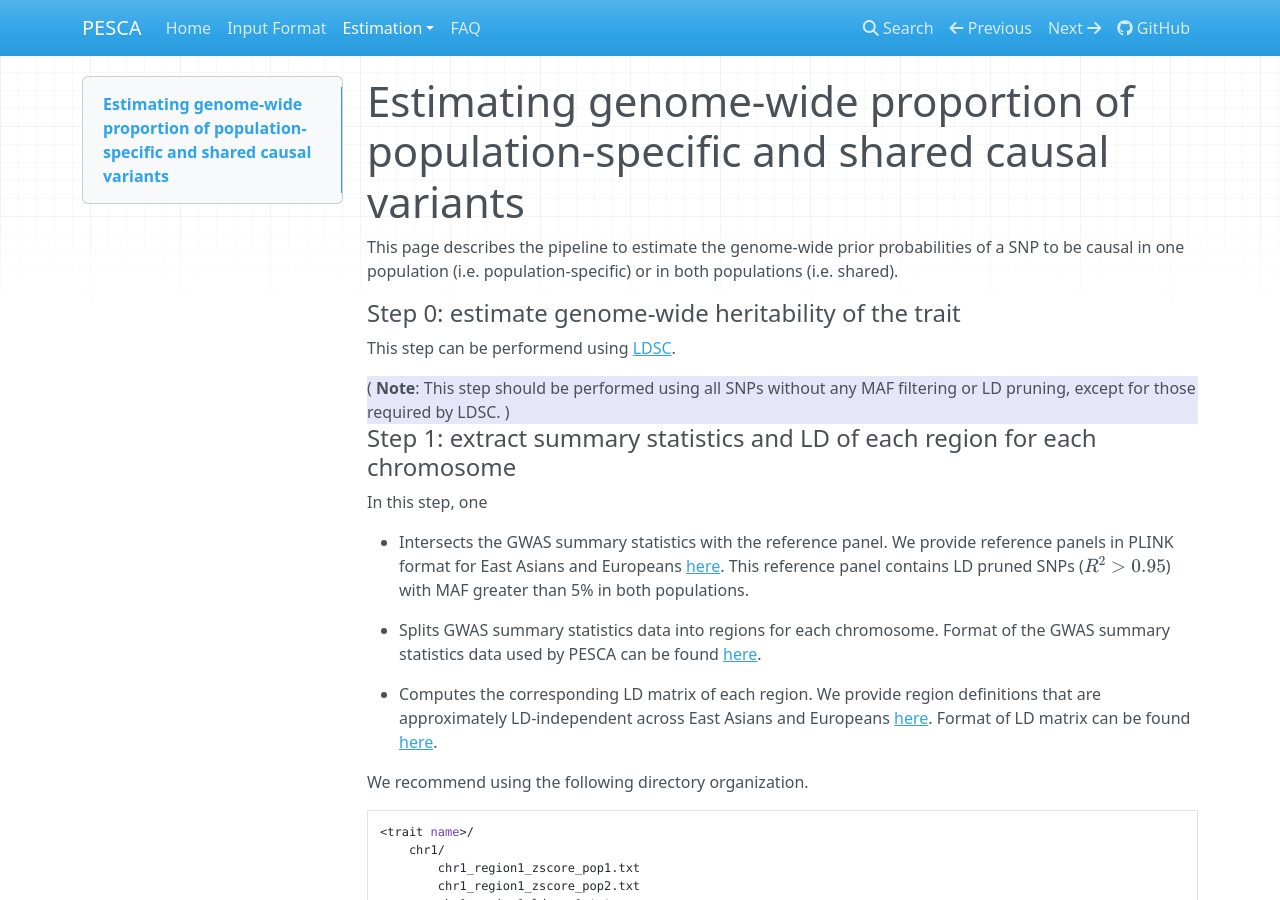
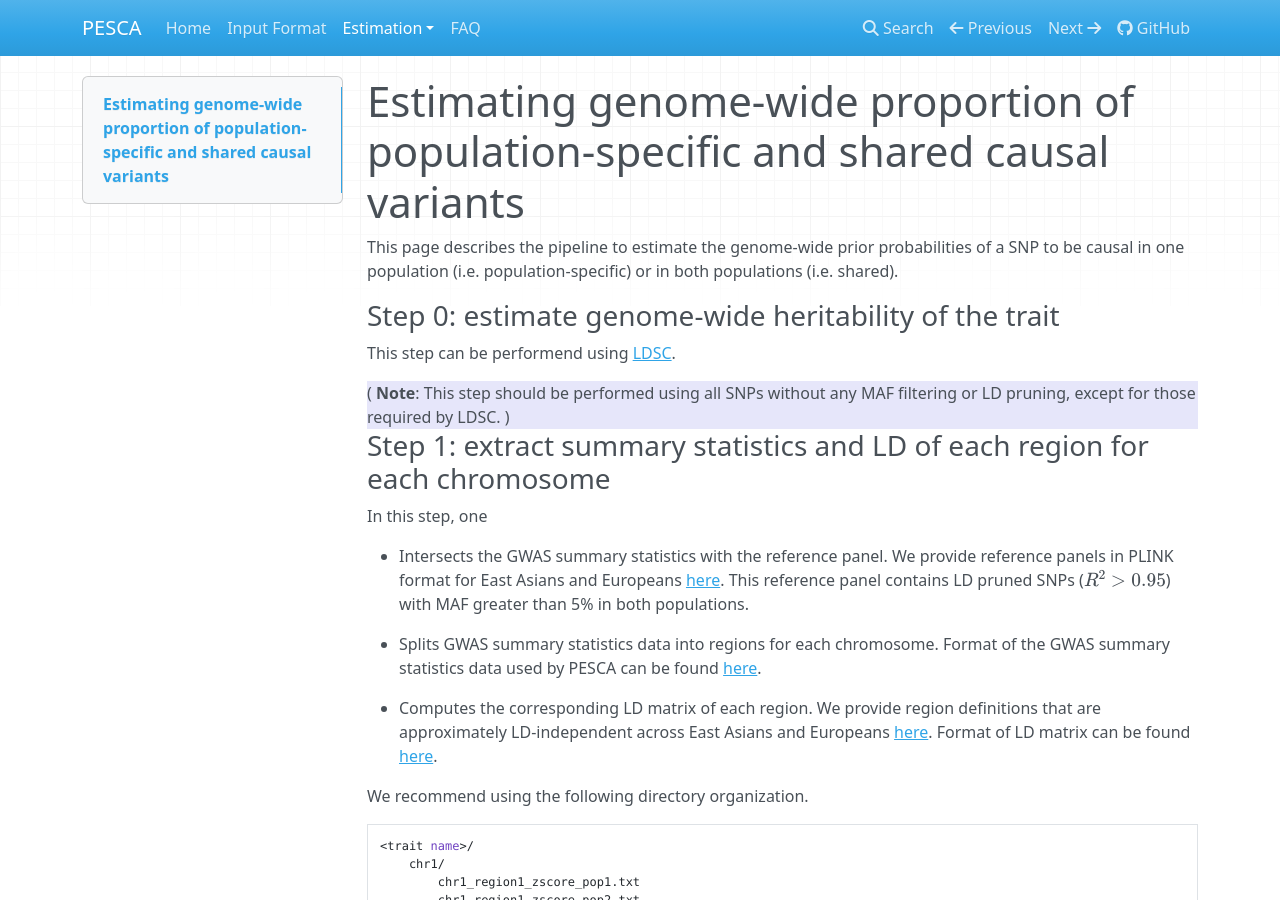
Before and after one commit to huwenboshi/pesca, an MkDocs documentation site: the page built from docs/prior.md, in a window 1280 px wide and 900 px high. Built offline with MkDocs 1.6.1, drawn with Linux system fonts in a browser that asks for light colours; nearby versions of some CDN libraries; formulas are drawn with MathJax 3; old or Windows-style settings are respelled for this version of MkDocs.

Commit message:
updated docs

```diff
--- a/docs/prior.md
+++ b/docs/prior.md
@@ -4,7 +4,7 @@ This page describes the pipeline to estimate the genome-wide prior
 probabilities of a SNP to be causal in one population (i.e.
 population-specific) or in both populations (i.e. shared).
 
-#### Step 0: estimate genome-wide heritability of the trait
+### Step 0: estimate genome-wide heritability of the trait
 
 This step can be performend using [LDSC](https://github.com/bulik/ldsc/wiki/Heritability-and-Genetic-Correlation).
 
@@ -13,7 +13,7 @@ This step can be performend using [LDSC](https://github.com/bulik/ldsc/wiki/Heri
 MAF filtering or LD pruning, except for those required by LDSC. )
 </div>
 
-#### Step 1: extract summary statistics and LD of each region for each chromosome
+### Step 1: extract summary statistics and LD of each region for each chromosome
 
 In this step, one
 
@@ -78,7 +78,7 @@ files, i.e. LD matrices for all regions on chromosome 1 for
 population 1. `chr1_ld_list_pop2.txt` is a list of paths to all the
 `chr1_region*_ld_pop2.txt` files.
 
-#### Step 2: run PESCA for each chromosome
+### Step 2: run PESCA for each chromosome
 
 PESCA estimates genome-wide proportions of population-specific and shared
 causal variants via the following command. This step could be run for each
@@ -185,7 +185,7 @@ iter    nsnp    q00     q01     q10     q11      f00     f01       f10       f11
 
 We use results from the last EM iteration as the final estimates.
 
-#### Step 3: aggregate results from all chromosomes
+### Step 3: aggregate results from all chromosomes
 
 After step 2, there should be one `<output file name>_chr<chromosome #>.log`
 for each chromosome. To aggregate results from step 2 across chromosomes, we
```
Also changed, not shown: docs/posterior.md (+2 -2 lines), site/index.html, site/posterior/index.html, site/prior/index.html, site/search/search_index.json, 1 other file.
